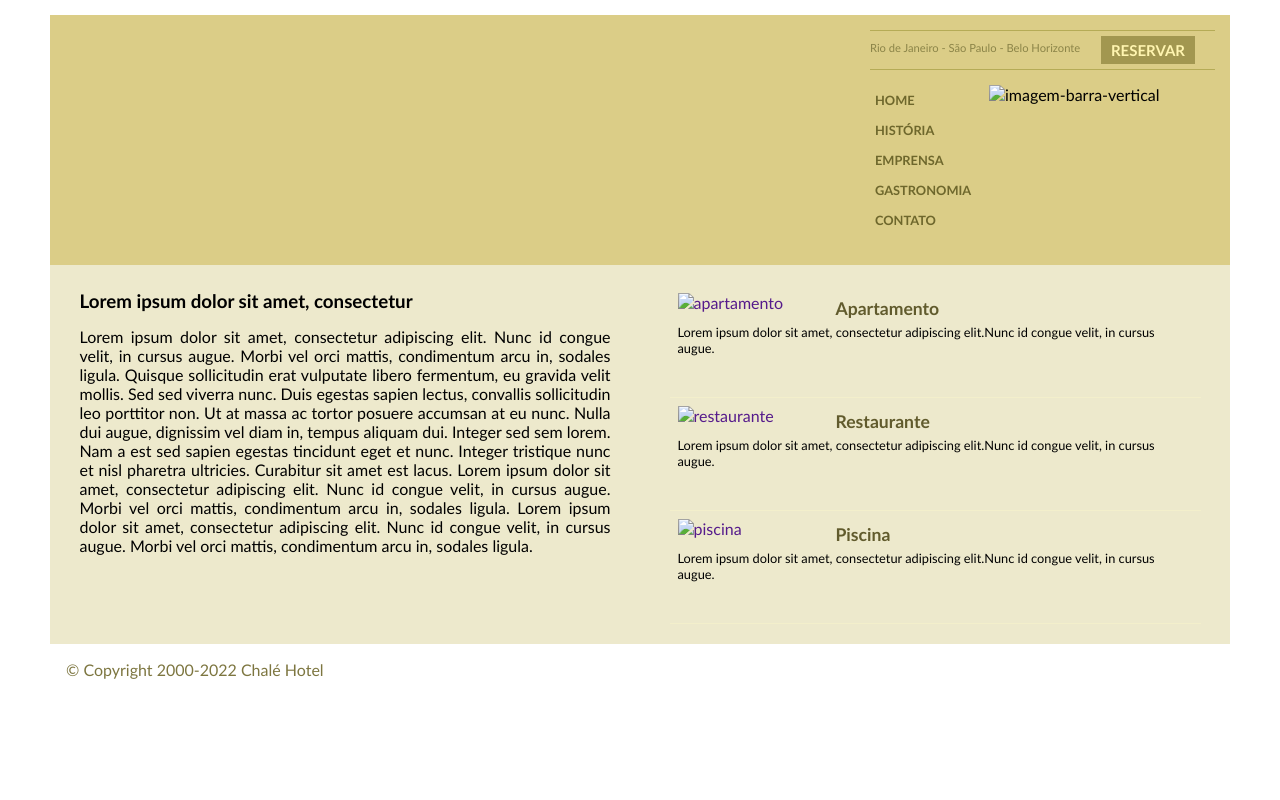
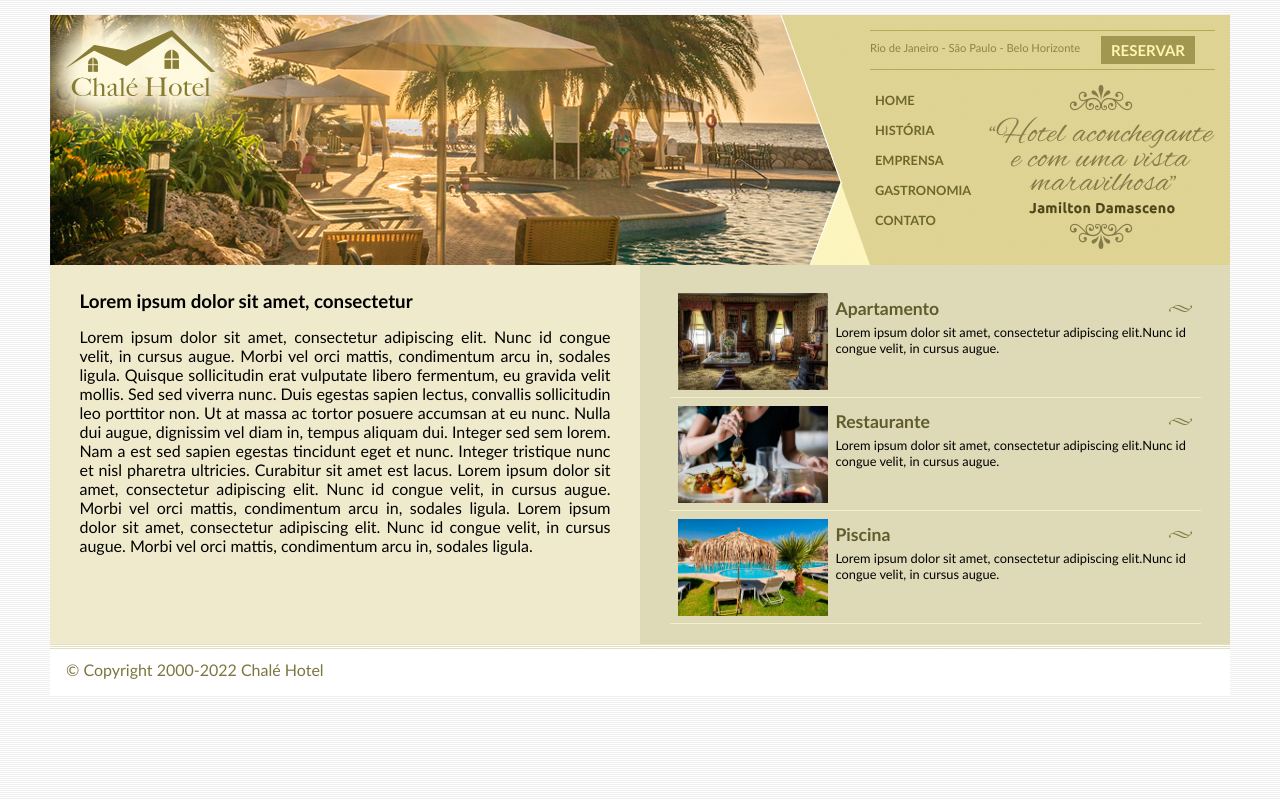
Before and after one commit to murilonicemento/chale-hotel, a plain HTML site: page index.html in a window 1280 px wide. Drawn offline with Linux system fonts and the light colour scheme; the site is published under a folder, as on GitHub Pages, so addresses that start at the root find nothing.

```diff
--- a/index.html
+++ b/index.html
@@ -30,7 +30,7 @@
                             <li><a href="">Gastronomia</a></li>
                             <li><a href="">Contato</a></li>
                         </ul>
-                        <img class="depoimento" src="/imagens/depoimento.png" alt="imagem-barra-vertical">
+                        <img class="depoimento" src="imagens/depoimento.png" alt="imagem-barra-vertical">
                     </div>
                 </div>
             </div>
@@ -50,19 +50,19 @@
                 <div class="conteudo">
                     <ul id="beneficios">
                         <li>
-                            <a href=""><img src="/imagens/apartamento.jpg" alt="apartamento" class="img-lateral">
+                            <a href=""><img src="imagens/apartamento.jpg" alt="apartamento" class="img-lateral">
                                 <h3>Apartamento</h3>
                                 <p>Lorem ipsum dolor sit amet, consectetur adipiscing elit.Nunc id congue velit, in cursus augue.</p>
                             </a>
                         </li>
                         <li>
-                            <a href=""><img src="/imagens/restaurante.jpg" alt="restaurante" class="img-lateral">
+                            <a href=""><img src="imagens/restaurante.jpg" alt="restaurante" class="img-lateral">
                                 <h3>Restaurante</h3>
                                 <p>Lorem ipsum dolor sit amet, consectetur adipiscing elit.Nunc id congue velit, in cursus augue.</p>
                             </a>
                         </li>
                         <li>
-                            <a href=""><img src="/imagens/piscina.jpg" alt="piscina" class="img-lateral">
+                            <a href=""><img src="imagens/piscina.jpg" alt="piscina" class="img-lateral">
                                 <h3>Piscina</h3>
                                 <p>Lorem ipsum dolor sit amet, consectetur adipiscing elit.Nunc id congue velit, in cursus augue.</p>
                             </a>
--- a/style.css
+++ b/style.css
@@ -4,14 +4,14 @@
 }
 body{
     font-family: 'Trebuchet MS', 'Lucida Sans Unicode', 'Lucida Grande', 'Lucida Sans', Arial, sans-serif;
-    background: white url(/imagens/bg.png);
+    background: white url(imagens/bg.png);
     margin: 15px;
 }
 a{
     text-decoration: none;
 }
 #container{
-    background: #ede9cc url(/imagens/bg-container.png) top center repeat-y;
+    background: #ede9cc url(imagens/bg-container.png) top center repeat-y;
     margin: 0 auto;
     min-width: 740px;
     max-width: 1180px;
@@ -28,7 +28,7 @@
     position: absolute;
     top: 0;
     left: 0;
-    background: url(/imagens/topo-imagem-principal.png) no-repeat;
+    background: url(imagens/topo-imagem-principal.png) no-repeat;
     z-index: 1;
 }
 .logo a{
@@ -36,7 +36,7 @@
     top: 15px;
     left: 15px;
     z-index: 3;
-    background: url(/imagens/logo.png) no-repeat;
+    background: url(imagens/logo.png) no-repeat;
     width: 151px;
     height: 66px;
     text-indent: -9000px;
@@ -47,7 +47,7 @@
     position: absolute;
     top: 0;
     right: 0;
-    background: url(/imagens/topo-imagem-lateral.png) no-repeat;
+    background: url(imagens/topo-imagem-lateral.png) no-repeat;
     z-index: 2;
 }
 #conteudo-menu{
@@ -133,7 +133,7 @@
 footer{
     clear: both;
     padding: 16px;
-    background: white url(/imagens/bg-rodape.png) repeat-x top;
+    background: white url(imagens/bg-rodape.png) repeat-x top;
     color: #7d7640;
 }
 /*Imagens lateral*/
@@ -157,7 +157,7 @@
     font-size: 1.1em;
     color: #615b2d;
     padding: 5px 0;
-    background: url(/imagens/ornamento.png) no-repeat center right;
+    background: url(imagens/ornamento.png) no-repeat center right;
 }
 #beneficios li:hover{
     background-color: #f6f3d6;
```
Also changed, not shown: imagens/Chalé-Hotel Home.png (added), 1 other file.
